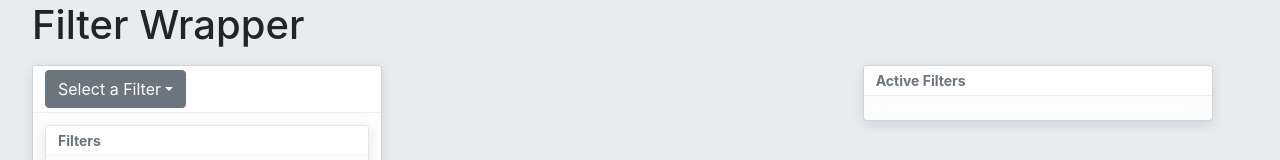
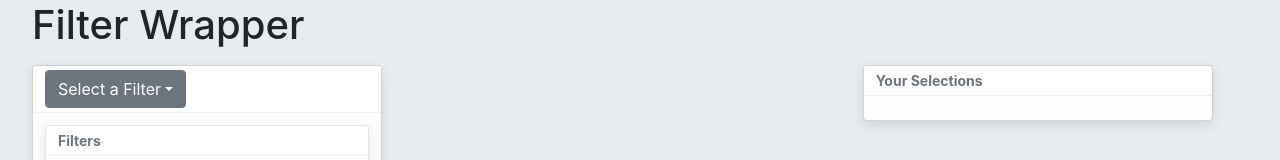
Before and after one commit to pdx-urban-dash/pdx-urban-dash, a React (Create React App) app: page / in a window 1280 px wide. Both pictures are taken after a click on the button "Filter results". Shown: the part 167-327 px from the top of the page. Built offline with nearby package versions, Linux system fonts and the light colour scheme.

Commit message:
Update FilterActiveGroup
Refactored callback function. Added title prop

```diff
--- a/src/components/Filter/FilterActiveGroup/index.js
+++ b/src/components/Filter/FilterActiveGroup/index.js
@@ -8,6 +8,7 @@ export default class FilterActiveGroup extends React.Component {
   constructor(props) {
     super(props);
 
+    this.title = props.title;
     this.activeFilters = props.activeFilters;
     this.callback = props.callback;
 
@@ -19,19 +20,23 @@ export default class FilterActiveGroup extends React.Component {
     this.removeEmptyCategory = this.removeEmptyCategory.bind(this);
   }
 
-  removeEmptyCategory(title) {
+  removeEmptyCategory(title, categories) {
+    const { activeCategories } = this.state;
     const updatedActiveCategories = [];
-    const { activeCategories } = this.state;
     activeCategories.forEach((category) => {
       if (category.title !== title) {
         updatedActiveCategories.push(category);
-        const { callback } = this.props;
-        callback({ title });
+      } else {
+        if (categories.length !== 0) {
+          updatedActiveCategories.push({ title, categories });
+        }
       }
     });
     this.setState({
       activeCategories: updatedActiveCategories,
     });
+    const { callback } = this.props;
+    callback(title, activeCategories);
   }
 
   renderCategory(category) {
@@ -45,11 +50,12 @@ export default class FilterActiveGroup extends React.Component {
   }
 
   render() {
+    const { title } = this.props;
     const { activeCategories } = this.state;
     return (
       <Toast>
         <ToastHeader>
-          Active Filters
+          { title }
         </ToastHeader>
         <ToastBody>
           {activeCategories.map(category => this.renderCategory(category)) }
@@ -60,6 +66,7 @@ export default class FilterActiveGroup extends React.Component {
 }
 
 FilterActiveGroup.propTypes = {
+  title: PropTypes.string.isRequired,
   activeFilters: PropTypes.arrayOf(PropTypes.shape({
     title: PropTypes.string.isRequired,
     categories: PropTypes.arrayOf(PropTypes.string).isRequired,
```
